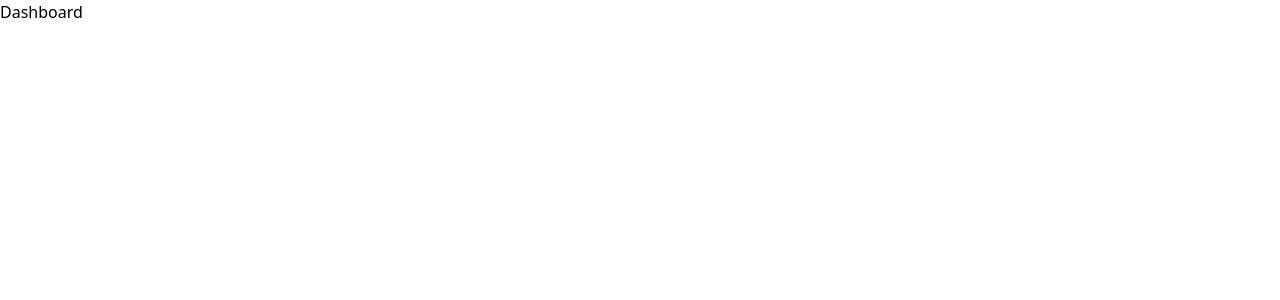
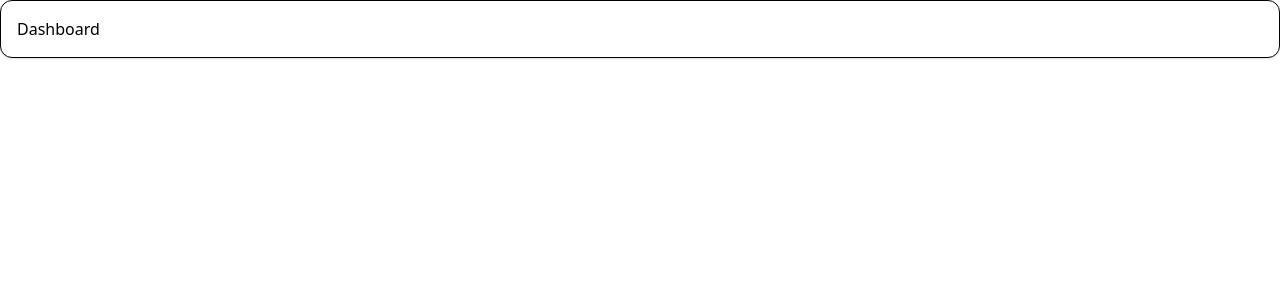
Before and after one commit to maxark02/Trello, a Next.js app: page /dashboard in a window 1280 px wide. Shown: the top 300 px of the page. Built offline with nearby package versions, Linux system fonts and the light colour scheme.

Commit message:
dashboard upd

```diff
--- a/src/app/dashboard/page.js
+++ b/src/app/dashboard/page.js
@@ -1,9 +1,9 @@
+'use client'
+
 export default function Dashboard() {
     return (
-        <>
-            <card className="flex flex-col">
-                Dashboard
-            </card>
-        </>
+        <div className="flex flex-col border p-4 rounded-xl shadow">
+            Dashboard
+        </div>
     )
 }
```
